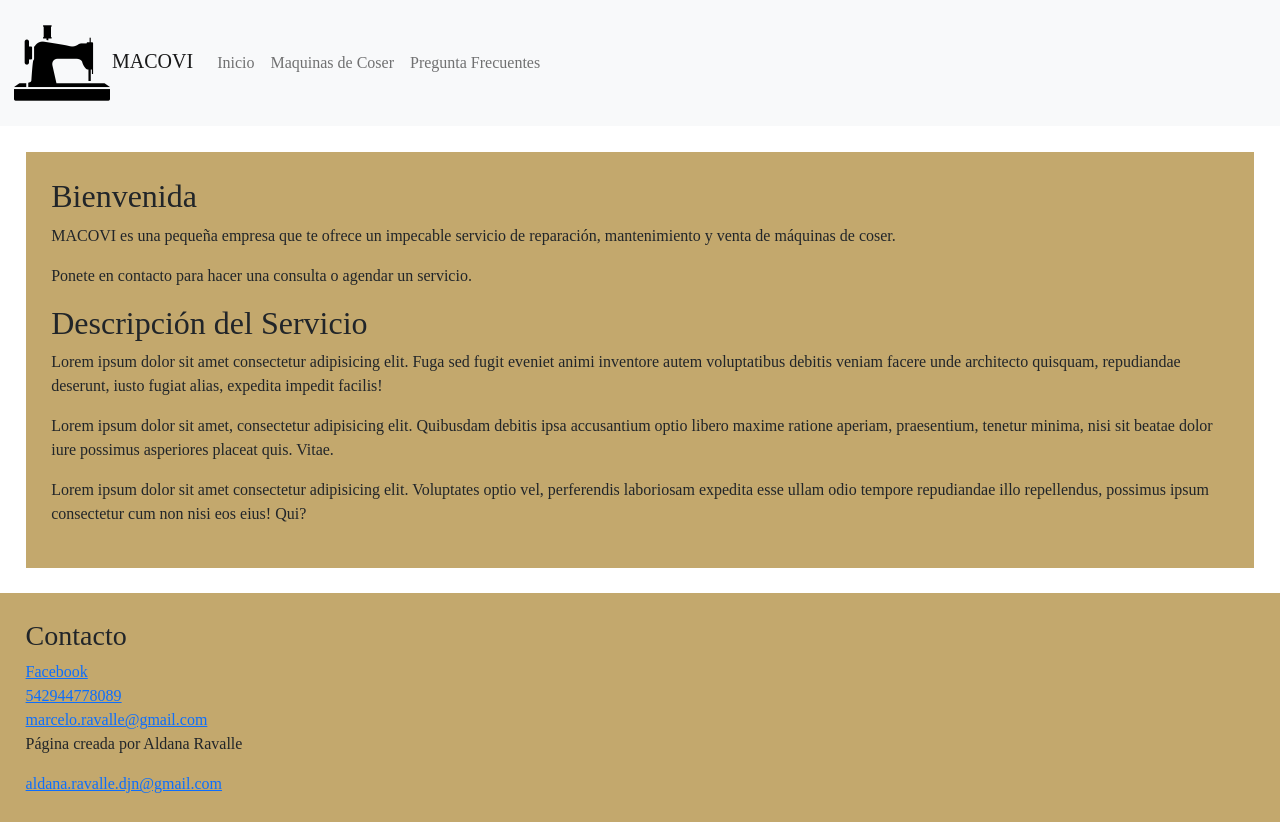
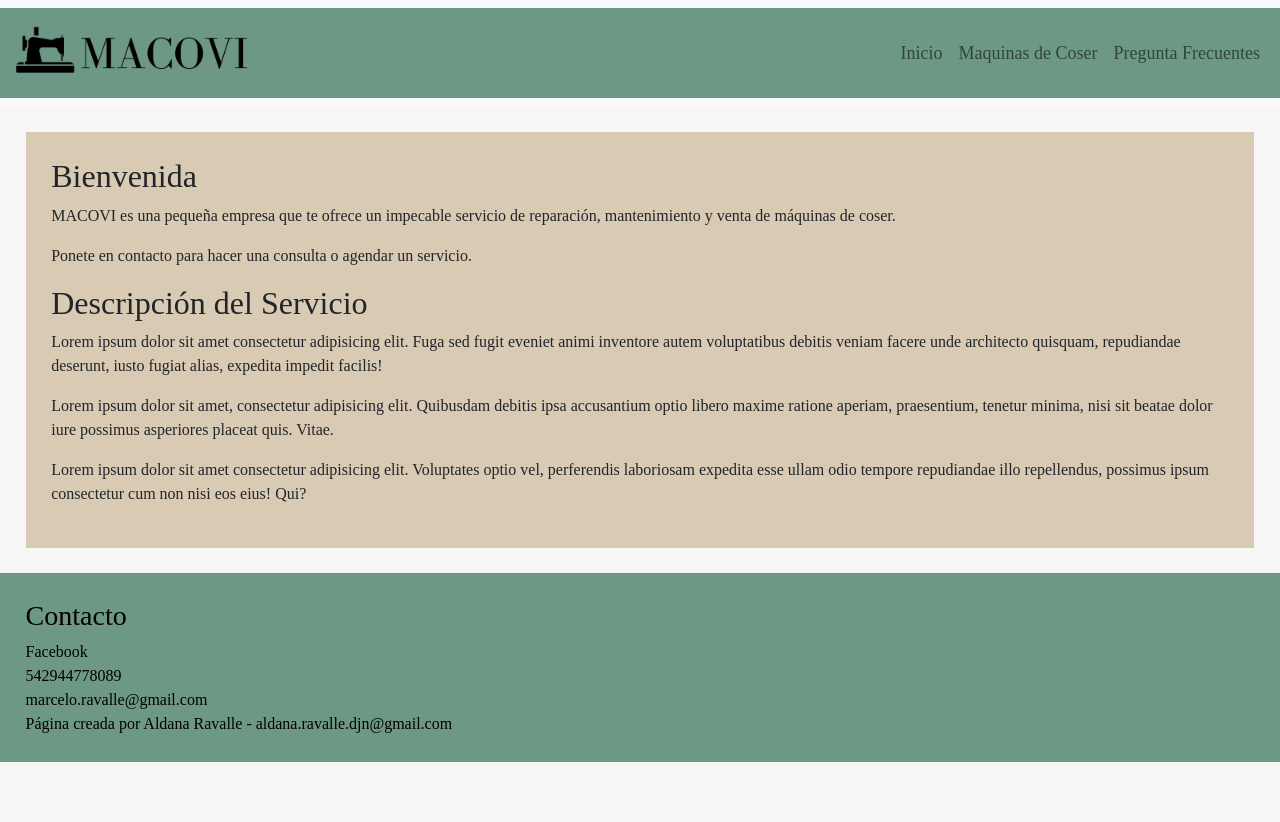
Before and after one commit to Ravalle/pagina_web_potrero_digital, a plain HTML site: page index.html in a window 1280 px wide. After the commit the page ends 800 px from the top, so only its background shows below. Drawn offline with nearby package versions, Linux system fonts and the light colour scheme.

Commit message:
version 4 - css 2 - header and footer

```diff
--- a/css/estilos.css
+++ b/css/estilos.css
@@ -2,28 +2,45 @@
 
 .body{
     font-size: medium;
+    background-color: #F6F6F6;
     font-family: 'Times New Roman', Times, serif;
 }
 
 .info{
     padding: 2%;
     margin: 2%;
-    background-color: #C3A86D;
+    background-color: #D9CAB3;
     min-height: 50vh;
+}
+
+.menu{
+    background-color:#6D9886;
+}
+
+.seccionesdemenu{
+    font-family: 'Times New Roman', Times, serif;
+    font-size: large;
+    color: black;
 }
 
 .fin{
     display: flex;
     flex-direction: column;
     justify-content: flex-end;
-    background-color: #C3A86D;
+    background-color: #6D9886;
     padding: 2%;
+    color: black;
+}
+
+.fin a {
+    color: black;
+    text-decoration: none;
 }
 
 .section_producto{
     padding: 2%;
     margin: 2%;
-    background-color: #C3A86D;
+    background-color: #D9CAB3;
     display: flex;
     height: 70vh;
 }
--- a/index.html
+++ b/index.html
@@ -10,16 +10,13 @@
 </head>
 <body class="body">
     <header class="header">
-        <nav class="navbar navbar-expand-lg navbar-light bg-light" style="background-color: #007664;">
-            <div class="container-fluid">
-                <a class="navbar-brand" href="index.html"><img src="imagenes_paginaweb/logo_macovi.png" alt="" width="100" height="100">MACOVI</a>
-                <button class="navbar-toggler" type="button" data-bs-toggle="collapse" data-bs-target="#navbarNavAltMarkup" aria-controls="navbarNavAltMarkup" aria-expanded="false" aria-label="Toggle navigation">
-                <span class="navbar-toggler-icon"></span></button>
-                <div class="collapse navbar-collapse" id="navbarNavAltMarkup">
+        <nav class="navbar navbar-expand-lg navbar-light bg-light">
+            <div class="container-fluid menu">
+                <a class="navbar-brand" href="index.html"><img src="imagenes_paginaweb/logo.png" alt="Logo Imagen" width="40%" height="40%"></a>
                   <div class="navbar-nav">
-                    <a class="nav-link" href="index.html">Inicio</a>
-                    <a class="nav-link" href="maquinas.html">Maquinas de Coser</a>
-                    <a class="nav-link" href="preguntas_frecuentes.html">Pregunta Frecuentes</a>
+                    <a class="nav-link seccionesdemenu" href="index.html">Inicio</a>
+                    <a class="nav-link seccionesdemenu" href="maquinas.html">Maquinas de Coser</a>
+                    <a class="nav-link seccionesdemenu" href="preguntas_frecuentes.html">Pregunta Frecuentes</a>
                   </div>
                 </div>
             </div>
@@ -52,8 +49,7 @@
         <a href="https://es-la.facebook.com/" target="_blank">Facebook</a>
         <a href="tel:+542944778089">542944778089</a>
         <a href="mailto:marcelo.ravalle@gmail.com">marcelo.ravalle@gmail.com</a>
-        <p>Página creada por Aldana Ravalle</p>
-        <a href="mailto:aldana.ravalle.djn@gmail.com">aldana.ravalle.djn@gmail.com</a>
+        <a href="mailto:aldana.ravalle.djn@gmail.com">Página creada por Aldana Ravalle - aldana.ravalle.djn@gmail.com</a>
     </footer>
     <script src="https://cdn.jsdelivr.net/npm/bootstrap@5.1.3/dist/js/bootstrap.bundle.min.js" integrity="sha384-ka7Sk0Gln4gmtz2MlQnikT1wXgYsOg+OMhuP+IlRH9sENBO0LRn5q+8nbTov4+1p" crossorigin="anonymous"></script>
 </body>
```
Also changed, not shown: maquinas.html (+7 -11 lines), preguntas_frecuentes.html (+7 -11 lines), imagenes_paginaweb/logo.png (added), imagenes_paginaweb/logo_macovi.png (deleted).
